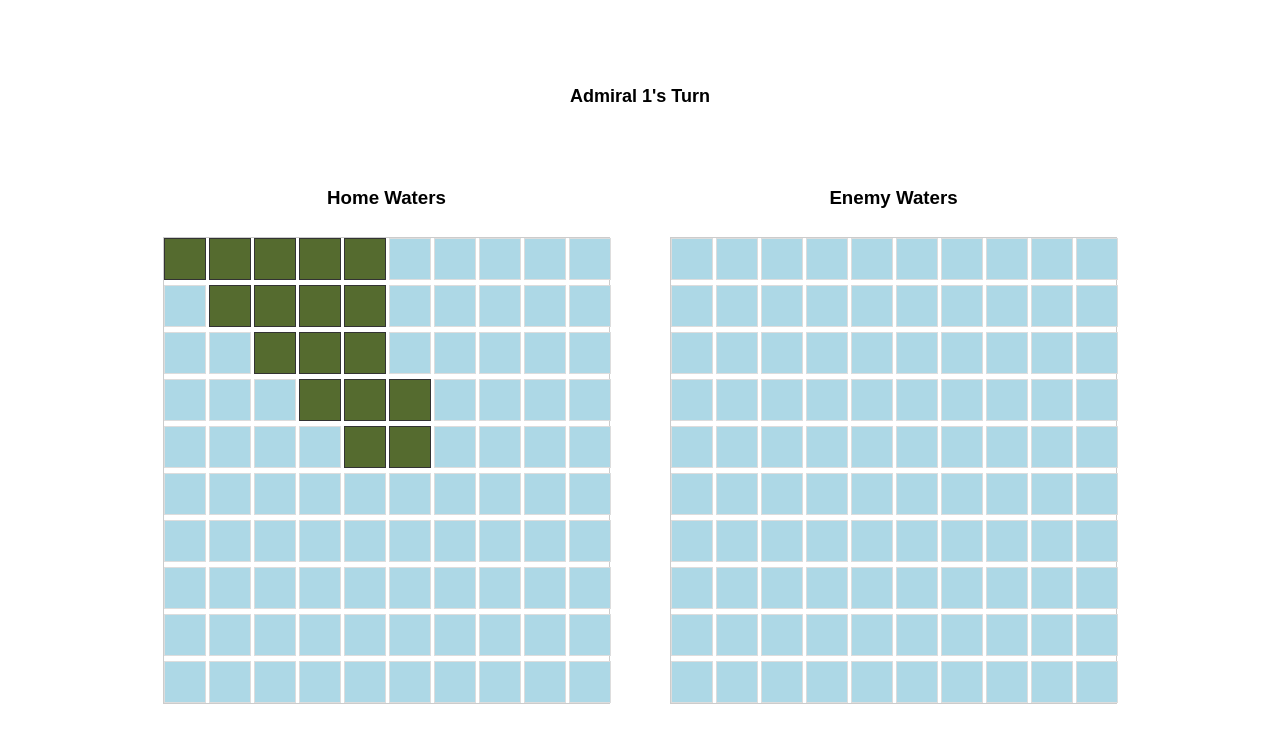
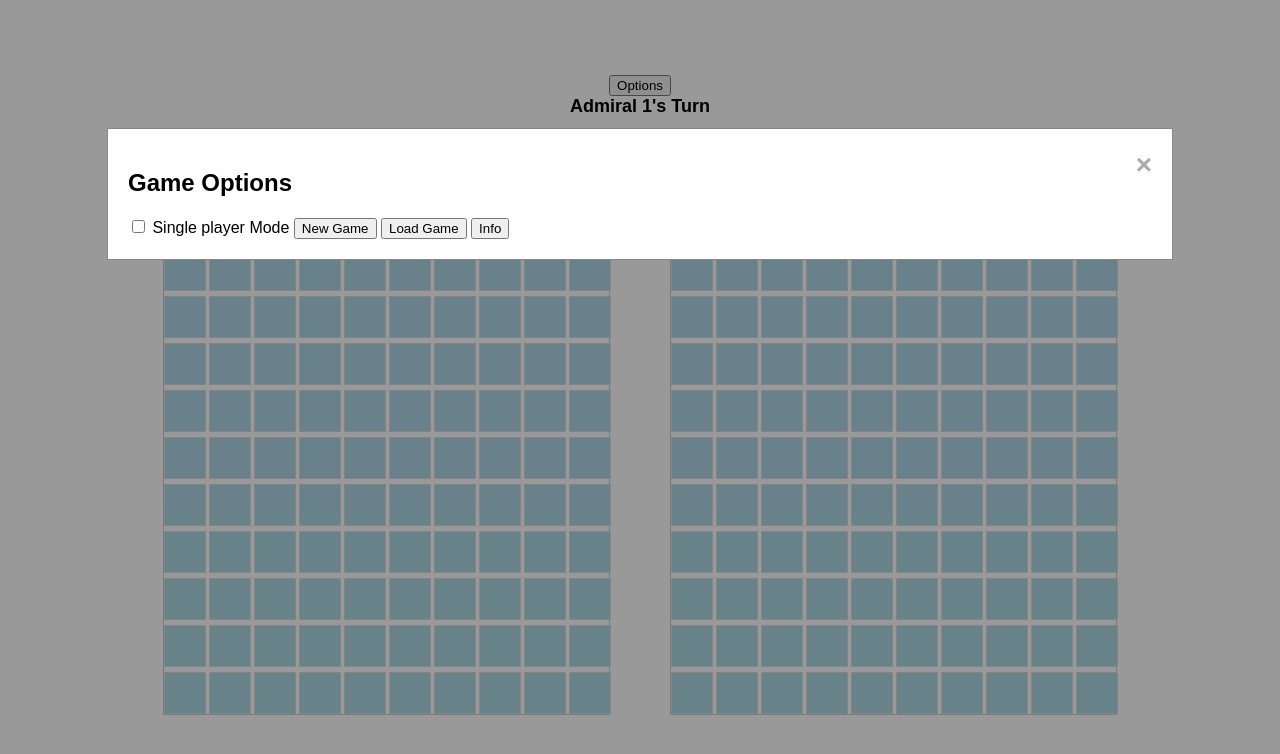
Before and after one commit to damon314159/battleships, a website built with webpack: page src/html/index.template.html in a window 1280 px wide. Built offline with nearby package versions, Linux system fonts and the light colour scheme.

Commit message:
Impliment simple mene system

```diff
--- a/src/html/index.template.html
+++ b/src/html/index.template.html
@@ -6,11 +6,12 @@
     <title>Battleships</title>
   </head>
   <body>
+    <button id="openOptionsBtn">Options</button>
     <div id="optionsModal" class="modal">
       <div class="modal-content">
         <span class="close" id="closeModal">&times;</span>
         <h2>Game Options</h2>
-        <label> <input type="checkbox" id="playerToggle" /> 1 Player Mode </label>
+        <label> <input type="checkbox" id="playerToggle" /> Single player Mode </label>
         <button id="newGameBtn">New Game</button>
         <button id="loadGameBtn">Load Game</button>
         <button id="infoBtn">Info</button>
--- a/src/index.js
+++ b/src/index.js
@@ -2,6 +2,7 @@ import './css/style.css'
 import game from './js/game-loop'
 import Gameboard from './js/Gameboard'
 import helpersDOM from './js/helpersDOM'
+import menu from './js/menu'
 
 document.addEventListener('DOMContentLoaded', () => {
   const { size } = Gameboard
@@ -9,5 +10,5 @@ document.addEventListener('DOMContentLoaded', () => {
   helpersDOM.createWaters(homeBoard, size)
   const enemyBoard = document.querySelector('#enemy-board')
   helpersDOM.createWaters(enemyBoard, size)
-  game()
+  menu.prepareMenu(game)
 })
--- a/src/js/game-loop.js
+++ b/src/js/game-loop.js
@@ -4,21 +4,21 @@ import Ship from './Ship'
 import helpersDOM from './helpersDOM'
 
 // All pre-game setup and instantiation
-function game(loadGameData = null) {
+function game(isVsComputer, loadGameData = null) {
   const homeWaters = document.getElementById('home-waters')
   const enemyWaters = document.getElementById('enemy-waters')
 
   const board1 = new Gameboard()
   const board2 = new Gameboard()
   const player1 = new Player(board1, board2, false)
-  const player2 = new Player(board2, board1, true)
+  const player2 = new Player(board2, board1, isVsComputer)
 
   let turnPlayer = player1
   let turnCounter = 0
 
   if (loadGameData) {
     // TODO If storedData, enable load game button
-    // TODO take gameboard.hits/grid from local storage when load game,
+    // take gameboard.hits/grid from local storage when load game,
     // to replace instantiated objects arrays with
   } else {
     // TODO Temporary until manual placing implemented
@@ -38,7 +38,7 @@ function game(loadGameData = null) {
 
   // Function to wait for a click event on enemy waters
   function waitForClick() {
-    return new Promise((resolve) => {
+    return new Promise((resolve, reject) => {
       const clickHandler = (event) => {
         // Remove the event listener to avoid multiple resolutions
         enemyWaters.removeEventListener('click', clickHandler)
@@ -46,6 +46,14 @@ function game(loadGameData = null) {
       }
       // Add the click listener to be waited on
       enemyWaters.addEventListener('click', clickHandler)
+
+      // Add a way to interrupt the game-loop while async
+      const newGameBtn = document.getElementById('newGameBtn')
+      const interruptHandler = () => {
+        newGameBtn.removeEventListener('click', interruptHandler)
+        reject(new Error('Interrupt requested'))
+      }
+      newGameBtn.addEventListener('click', interruptHandler)
     })
   }
 
@@ -96,10 +104,15 @@ function game(loadGameData = null) {
   // Setup concluded, start the turns
   ;(async function mainGameLoop() {
     for (;;) {
-      // Wait for each move before continuing
-      // eslint-disable-next-line no-await-in-loop
-      if (await mainGameLoopIteration()) break
-      // Break on a true return, indicative of a winner
+      try {
+        // Wait for each move before continuing
+        // eslint-disable-next-line no-await-in-loop
+        if (await mainGameLoopIteration()) break
+        // Break on a true return, indicative of a winner
+      } catch {
+        // Loop interrupted
+        break
+      }
     }
   })()
 }
--- /dev/null
+++ b/src/js/menu.js
@@ -0,0 +1,46 @@
+const menu = {
+  prepareMenu: function prepareMenu(game) {
+    const openOptionsBtn = document.getElementById('openOptionsBtn')
+    const closeModalBtn = document.getElementById('closeModal')
+    const newGameBtn = document.getElementById('newGameBtn')
+    const loadGameBtn = document.getElementById('loadGameBtn')
+    const infoBtn = document.getElementById('infoBtn')
+    const playerToggle = document.getElementById('playerToggle')
+    const optionsModal = document.getElementById('optionsModal')
+
+    function openModal() {
+      optionsModal.style.display = 'block'
+      // Check local storage to determine if loadGame button enabled
+    }
+
+    function closeModal() {
+      optionsModal.style.display = 'none'
+    }
+
+    function startGame() {
+      const isVsComputer = playerToggle.checked
+      game(isVsComputer)
+      closeModal()
+    }
+
+    function loadGame() {
+      // TODO Add load game logic here
+      closeModal()
+    }
+
+    function showInfo() {
+      // TODO Add info display logic here
+    }
+
+    openOptionsBtn.addEventListener('click', openModal)
+    closeModalBtn.addEventListener('click', closeModal)
+    newGameBtn.addEventListener('click', startGame)
+    loadGameBtn.addEventListener('click', loadGame)
+    infoBtn.addEventListener('click', showInfo)
+
+    // Start with menu visible
+    openModal()
+  }
+}
+
+export default menu
```
